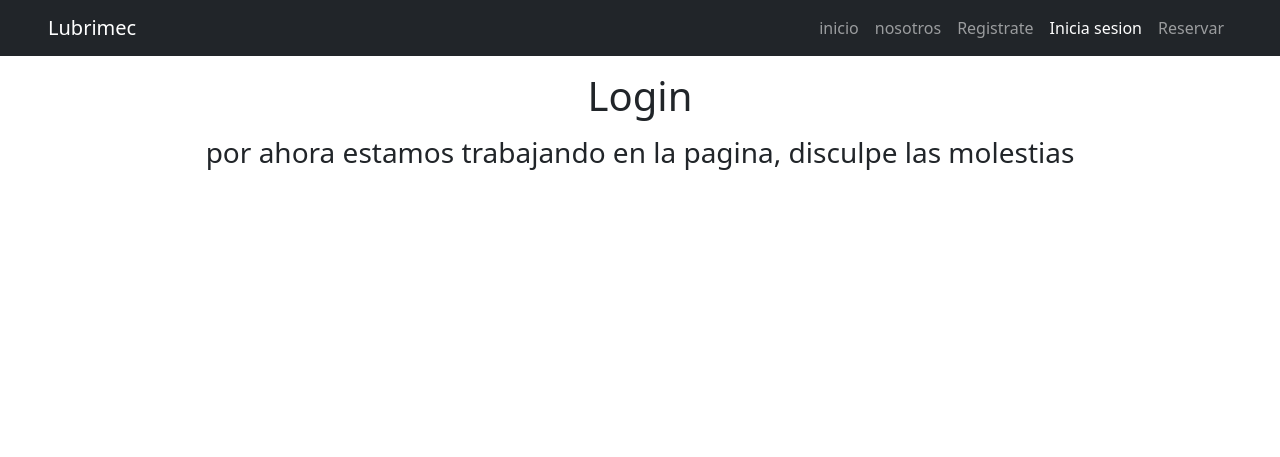
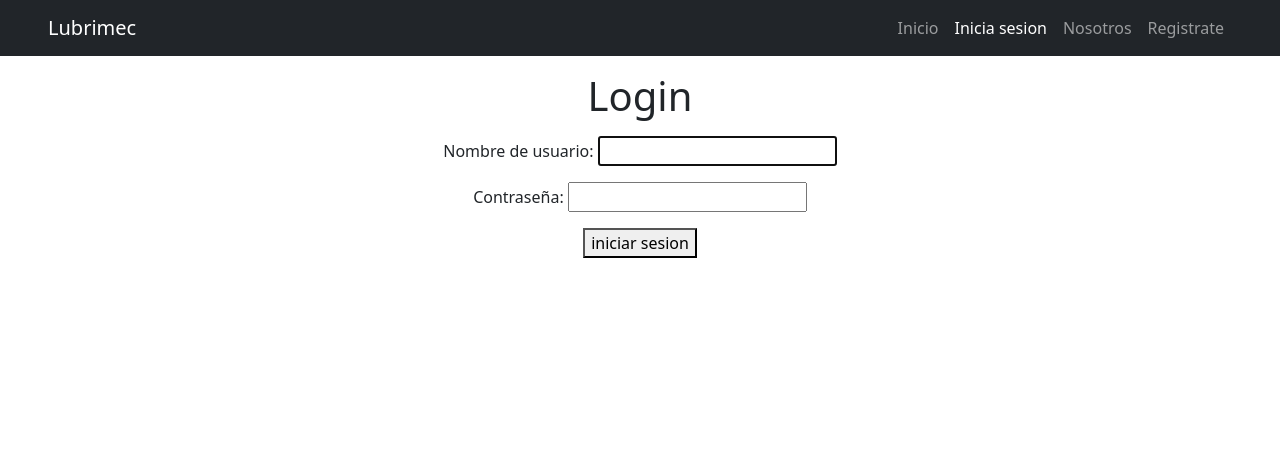
Before and after one commit to LeanGarro/Proyecto_Final, a Django app: page /login/ in a window 1280 px wide. Shown: the top 457 px of the page. Run offline with Django 4.2, Linux system fonts and the light colour scheme; some libraries are stand-ins or nearby versions.

Commit message:
login creado

```diff
--- a/project/apps/home/templates/home/index.html
+++ b/project/apps/home/templates/home/index.html
@@ -19,6 +19,9 @@
 
 
            {% block CONTENIDO_INDEX %}
+           <div class="m-4">
+               <div class="container border text-center alert fs-4" style="background-color: #8eff4d;"> {{mensaje}} </div>
+           </div>
 
             <!-- Heading Row-->
             <div class="container">
--- a/project/apps/home/templates/home/nav_var.html
+++ b/project/apps/home/templates/home/nav_var.html
@@ -8,11 +8,18 @@
 
         <div class="collapse navbar-collapse" id="navbarSupportedContent">
             <ul class="navbar-nav ms-auto mb-2 mb-lg-0">
-                <li class="nav-item"><a class="nav-link {% if  request.path == "/"%}active{% endif %}" href="/">inicio</a></li>
-                <li class="nav-item"><a class="nav-link {% if  request.path == "/about/"%}active{% endif %}" href={% url 'home:about' %}>nosotros</a></li>
-                <li class="nav-item"><a class="nav-link {% if  request.path == "/register/"%}active{% endif %}" href="/register/">Registrate</a></li>
-                <li class="nav-item"><a class="nav-link {% if  request.path == "/login/"%}active{% endif %}" href="/login/">Inicia sesion</a></li>
-                <li class="nav-item"><a class="nav-link {% if  request.path == "/reservas/"%}active{% endif %}" href="/reservas/">Reservar</a></li>
+                <li class="nav-item"><a class="nav-link {% if  request.path == "/"%}active{% endif %}" href="/">Inicio</a></li>
+
+                {% if user.is_authenticated %}
+                    <li class="nav-item"><a class="nav-link {% if  request.path == "/admin/"%}active{% endif %}" href="/admin/">admin</a></li>
+                    <li class="nav-item"><a class="nav-link {% if  request.path == "/reservas/"%}active{% endif %}" href="/reservas/">Reservar</a></li>
+                {% else %}
+                    <li class="nav-item"><a class="nav-link {% if  request.path == "/login/"%}active{% endif %}" href="/login/">Inicia sesion</a></li>
+                    <li class="nav-item"><a class="nav-link {% if  request.path == "/about/"%}active{% endif %}" href={% url 'home:about' %}>Nosotros</a></li>
+                    <li class="nav-item"><a class="nav-link {% if  request.path == "/register/"%}active{% endif %}" href="/register/">Registrate</a></li>
+
+
+                {% endif %}
             </ul>
         </div>
 
--- a/project/apps/register/templates/register/login.html
+++ b/project/apps/register/templates/register/login.html
@@ -1,41 +1,19 @@
-<!DOCTYPE html>
-<html lang="es">
-<head>
-    <meta charset="UTF-8">
-    <meta name="viewport" content="width=device-width, initial-scale=1.0">
-    <title>login</title>
-</head>
-<body>
-
-    {% extends 'home/index.html' %}
+{% extends 'home/index.html' %}
 
     {% block CONTENIDO_INDEX %}
 
-    <h1 class="text-center my-3">Login</h1>
+        <h1 class="text-center my-3">Login</h1>
 
-    <h3 class="text-center">por ahora estamos trabajando en la pagina, disculpe las molestias</h3>
+        <div class="text-center my-3">
 
+            <form action="" method="post">
+                {% csrf_token %}
 
-    <br>
+                {{ form_login.as_p }}
 
-    {% comment  %}
+                <button type="submit">iniciar sesion</button>
+            </form>
 
-
-    <form action="/" method="post">
-        {% csrf_token %}
-
-
-        <button type="submit">iniciar sesion</button>
-
-
-    </form>
-
-
-    {% endcomment %}
+        </div>
 
     {% endblock CONTENIDO_INDEX %}
-
-
-
-</body>
-</html>
--- a/project/apps/register/views.py
+++ b/project/apps/register/views.py
@@ -1,11 +1,15 @@
 from django.shortcuts import render
 from .models import UsuarioRegister
 from.forms import UsuarioForms, ReservaForms, UsuarioReserva
+from django.contrib.auth.forms import AuthenticationForm, UserCreationForm
+from django.contrib.auth import login, logout, authenticate
+
+from . import forms
 
 # Create your views here.
 name = "register"
 
-def login(request):
+def login_home(request):
     return render(request, "register/login.html")
 
 def formulario_registro(request):
@@ -39,3 +43,26 @@ def formulario_reservar(request):
 
 
     return render(request, 'register/reservar.html', {"form": formulario_reservar})
+
+def Login(request):
+    if request.method == "POST":
+
+        form= AuthenticationForm(request, data= request.POST)
+        if form.is_valid():
+
+            user_name= form.cleaned_data.get("username")
+            contraseña= form.cleaned_data.get("password")
+
+            user= authenticate(username= user_name, password= contraseña)
+            if user is not None:
+                login(request, user)
+                return render(request, "home/index.html", {"mensaje":f"Bienvenido {user_name}"})
+            else:
+                return render(request, "home/index.html", {"mensaje":"Error, datos incorrectos"})
+        else:
+
+            return render(request, "home/index.html", {"mensaje": "Error, formulario erroneo"})
+    else:
+        form= AuthenticationForm()
+
+    return render(request, "register/login.html", {'form_login':form})
--- a/project/config/urls.py
+++ b/project/config/urls.py
@@ -16,14 +16,14 @@ Including another URLconf
 """
 from django.contrib import admin
 from django.urls import path, include
-from apps.register.views import login, formulario_registro, formulario_reservar
+from apps.register.views import Login, formulario_registro, formulario_reservar
 
 urlpatterns = [
     path('admin/', admin.site.urls),
     path("", include("home.urls")),
     path("register/", formulario_registro),
     path("registrado/", formulario_registro),
-    path("login/", login),
+    path("login/", Login),
     path("reservas/", formulario_reservar),
     path("reservado/", formulario_reservar),
 ]
```
Also changed, not shown: project/apps/register/forms.py (+11 -0 lines), project/db.sqlite3.
